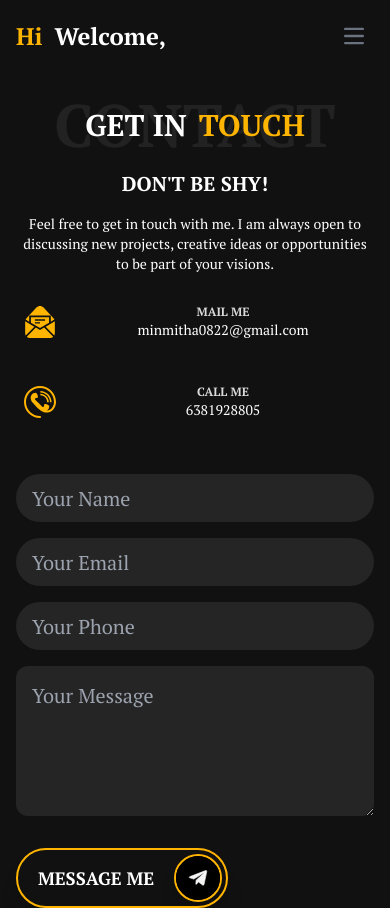
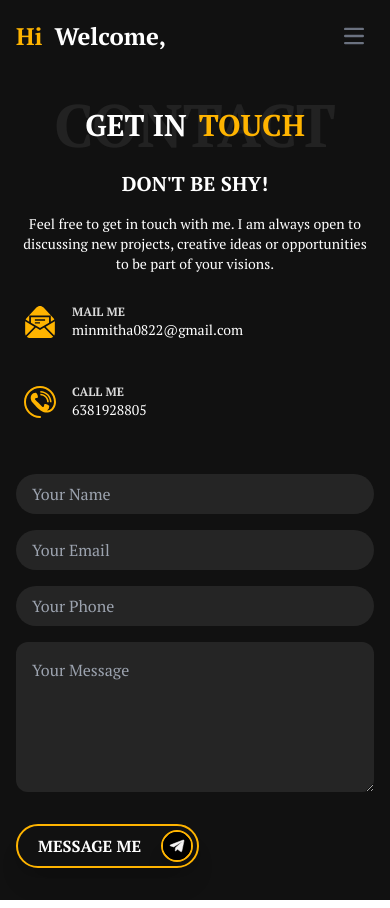
Before and after one commit to Minmitha/myportfolio, a React (Create React App) app: page /contactme in a window 390 px wide. Built offline with nearby package versions, Linux system fonts and the light colour scheme.

Commit message:
added and correct the button size in mobile responsive

```diff
--- a/src/Components/About.js
+++ b/src/Components/About.js
@@ -65,7 +65,7 @@ const About = () => {
                                 </div>
                             </div>
                             <div className="mt-4">
-                                <LongButton text="DOWNLOAD CV" icon="./img/asset/download.svg" iconclass="relative w-5 h-5" link={driveUrl} />
+                                <LongButton text="DOWNLOAD CV" icon="./img/asset/download.svg" iconclass="relative  md:w-5 md:h-5 w-4 h-4" link={driveUrl} />
                             </div>
                         </div>
 
--- a/src/Components/Bio.js
+++ b/src/Components/Bio.js
@@ -35,7 +35,7 @@ const Bio = () => {
                             I'm a software engineer with a passion for developing robust and scalable solutions, with a
                             focus on clean code and user-friendly design.
                         </p>
-                        <LongButton text="Let's Go!" icon="./img/asset/arrow.svg" iconclass="relative z-10 w-10 h-10" link="/about" />
+                        <LongButton text="Let's Go!" icon="./img/asset/arrow.svg" iconclass="relative z-10 md:w-10 md:h-10 w-8 h-8" link="/about" />
                     </div>
                     <div className="w-32 pr-8 flex-col items-end justify-center hidden lg:flex lg:justify-center gap-4 fixed right-0 top-1/2 transform -translate-y-1/2">
                         <Navbar />
--- a/src/Components/ContactMe.js
+++ b/src/Components/ContactMe.js
@@ -31,8 +31,8 @@ const ContactMe = () => {
                                         <div className="flex items-center justify-center w-12 h-12 lg:w-16 lg:h-16">
                                             <img src="./img/asset/user_message.svg" className="w-8 h-8 lg:w-10 lg:h-10" alt="Email Icon" />
                                         </div>
-                                        <div className="flex-grow">
-                                            <p className="text-white uppercase text-xs lg:text-xs font-bold opacity-85 font-serif">mail me</p>
+                                        <div className="">
+                                            <p className="text-white uppercase text-xs lg:text-xs font-bold opacity-85 font-serif text-left">mail me</p>
                                             <p className="text-white text-sm lg:text-xl font-medium font-serif">
                                                 <a href="mailto:minmitha0822@gmail.com">
                                                     minmitha0822@gmail.com
@@ -44,8 +44,8 @@ const ContactMe = () => {
                                         <div className="flex items-center justify-center w-12 h-12 lg:w-16 lg:h-16">
                                             <img src="./img/asset/contact.svg" className="w-8 h-8 lg:w-10 lg:h-10" alt="Phone Icon" />
                                         </div>
-                                        <div className="flex-grow">
-                                            <p className="text-white uppercase text-xs lg:text-xs font-bold opacity-85 font-serif">call me</p>
+                                        <div className="">
+                                            <p className="text-white uppercase text-xs lg:text-xs font-bold opacity-85 font-serif  text-left">call me</p>
                                             <p className="text-white text-sm lg:text-xl font-medium font-serif">6381928805</p>
                                         </div>
                                     </div>
--- a/src/Components/Form.js
+++ b/src/Components/Form.js
@@ -37,7 +37,7 @@ const Form = () => {
             name="name"
             value={formValues.name}
             onChange={handleInputChange}
-            className={`bg-[#252525] h-12 text-xl font-serif md:text-center pl-4 rounded-full focus:outline-none focus:ring-1 ${
+            className={`bg-[#252525] md:h-12 h-10  md:text-xl text-base  font-serif md:text-center pl-4 rounded-full focus:outline-none focus:ring-1 ${
               errors.name ? 'focus:ring-red-500' : 'focus:ring-yellow-500'
             } focus:border-[#FFB400] caret-white text-white`}
             type="text"
@@ -51,7 +51,7 @@ const Form = () => {
             name="email"
             value={formValues.email}
             onChange={handleInputChange}
-            className={`bg-[#252525] h-12 text-xl font-serif md:text-center pl-4 rounded-full focus:outline-none focus:ring-1 ${
+            className={`bg-[#252525] md:h-12 h-10  md:text-xl text-base font-serif md:text-center pl-4 rounded-full focus:outline-none focus:ring-1 ${
               errors.email ? 'focus:ring-red-500' : 'focus:ring-yellow-500'
             } focus:border-[#FFB400] caret-white text-white`}
             type="text"
@@ -65,7 +65,7 @@ const Form = () => {
             name="phone"
             value={formValues.phone}
             onChange={handleInputChange}
-            className={`bg-[#252525] h-12 text-xl font-serif md:text-center pl-4 rounded-full focus:outline-none focus:ring-1 ${
+            className={`bg-[#252525] md:h-12 h-10  md:text-xl text-base font-serif md:text-center pl-4 rounded-full focus:outline-none focus:ring-1 ${
               errors.phone ? 'focus:ring-red-500' : 'focus:ring-yellow-500'
             } focus:border-[#FFB400] caret-white text-white`}
             type="text"
@@ -80,7 +80,7 @@ const Form = () => {
           name="message"
           value={formValues.message}
           onChange={handleInputChange}
-          className={`bg-[#252525] h-[150px] lg:h-[200px] font-serif w-full text-xl text-left rounded-xl p-4 focus:outline-none focus:ring-1 ${
+          className={`bg-[#252525] h-[150px] lg:h-[200px] font-serif w-full  md:text-xl text-base text-left rounded-xl p-4 focus:outline-none focus:ring-1 ${
             errors.message ? 'focus:ring-red-500' : 'focus:ring-yellow-500'
           } focus:border-[#FFB400] caret-white text-white`}
           placeholder="Your Message"
@@ -89,7 +89,9 @@ const Form = () => {
       </div>
 
       <div className="flex w-full max-w-[400px] lg:max-w-[800px] justify-start mt-4">
-        <LongButton text="MESSAGE ME" icon="./img/asset/telegram.svg" iconclass="relative w-5 h-5" link="" />
+        <LongButton text="MESSAGE ME" icon="./img/asset/telegram.svg" iconclass="relative md:w-5 md:h-5 w-4 h-4" link="" />
+      </div>
+      <div className="flex w-full max-w-[400px] lg:max-w-[800px] justify-start mt-4">
       </div>
     </form>
   );
--- a/src/Components/LongButton.js
+++ b/src/Components/LongButton.js
@@ -24,11 +24,11 @@ const LongButton = ({ text, icon, iconclass, link }) => {
     return (
         <>
             <div className="relative inline-flex items-center rounded-full overflow-hidden bg-[#111111] shadow-xl border-2 border-[#FFB400]">
-                <p className="bg-transparent outline-none border-none pl-5 pr-4 py-2 text-lg font-semibold text-white font-serif">
+                <p className="bg-transparent outline-none border-none pl-5 pr-4 py-2 md:text-lg text-base font-semibold text-white font-serif">
                     {text}
                 </p>
                 <button onClick={handleClick}
-                    className="w-12 h-12 flex-shrink-0 rounded-full bg-[#FFB400] border-2 border-[#FFB400] group shadow-xl flex items-center justify-center relative overflow-hidden m-1"
+                    className="md:w-12 md:h-12 w-8 h-8 flex-shrink-0 rounded-full bg-[#FFB400] border-2 border-[#FFB400] group shadow-xl flex items-center justify-center relative overflow-hidden m-1"
                 >
                     <div className="w-full h-full rotate-45 absolute left-0 top-0 bg-black group-hover:-left-full group-hover:-top-full duration-1000 z-0"></div>
                     <div className="w-full h-full -rotate-45 absolute left-0 top-0 group-hover:left-full group-hover:top-full bg-black duration-1000 z-0"></div>
```
